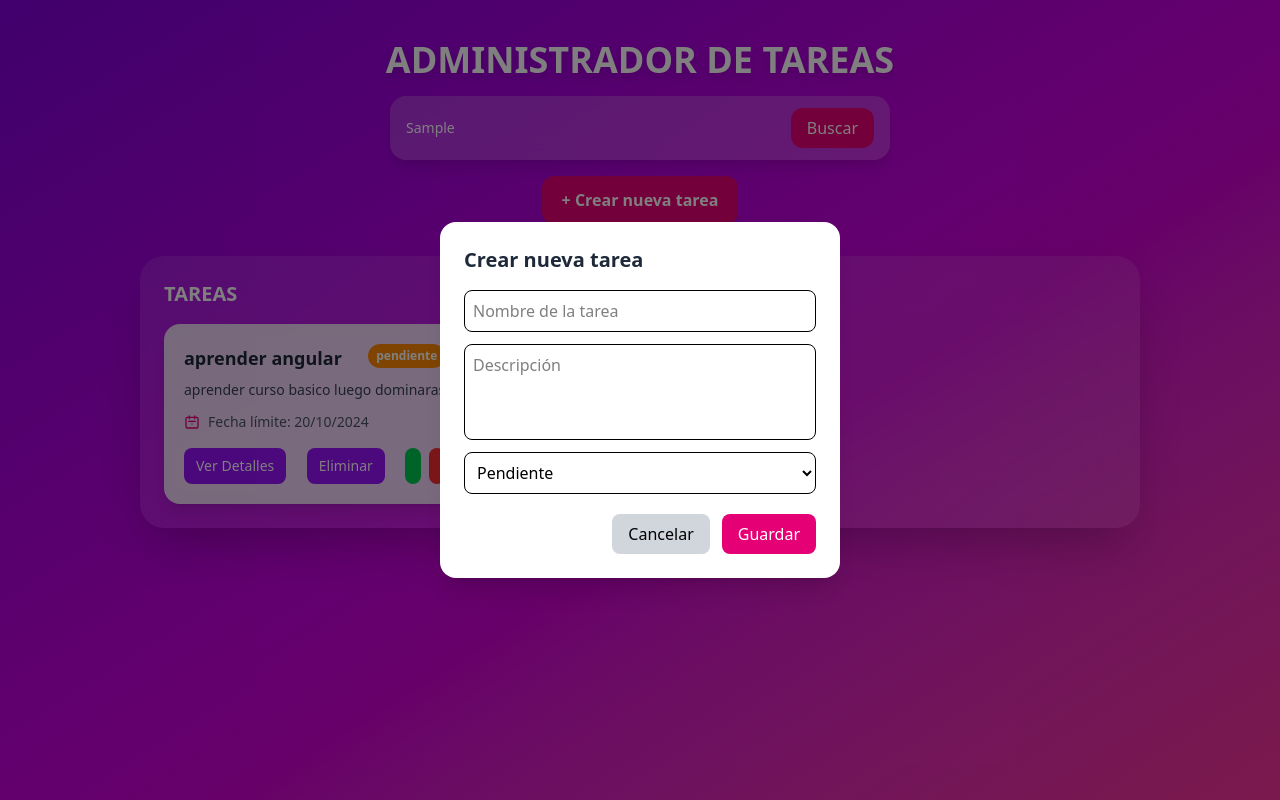
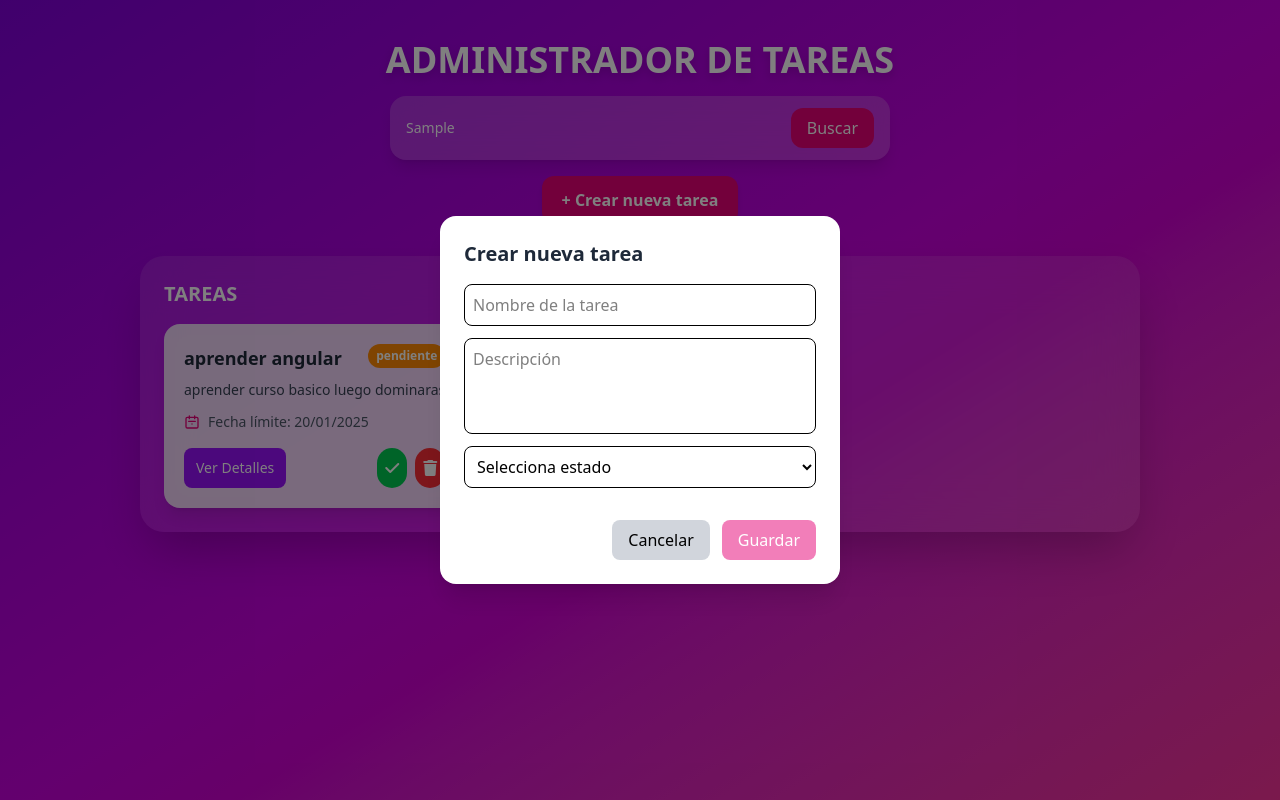
Before and after one commit to GaRIEN/CURSOS, an Angular app in the folder angular/AppTodo/: page / in a window 1280 px wide. Both pictures are taken after typing "Sample" into the empty fields and a click on the button "+ Crear nueva tarea". Built offline with nearby package versions, Linux system fonts and the light colour scheme.

Commit message:
avance de formulario reactivo

```diff
--- a/angular/AppTodo/src/app/pages/home/home.html
+++ b/angular/AppTodo/src/app/pages/home/home.html
@@ -35,20 +35,18 @@
                         <path stroke-linecap="round" stroke-linejoin="round" stroke-width="2"
                             d="M8 7V3m8 4V3m-9 8h10m-5 4h.01M5 21h14a2 2 0 002-2V7a2 2 0 00-2-2H5a2 2 0 00-2 2v12a2 2 0 002 2z" />
                     </svg>
-                    Fecha límite: 20/10/2024
+                    Fecha límite: {{ task.fechaLimite | date:'dd/MM/yyyy' }}
                 </p>
 
                 <div class="flex justify-between mt-4">
                     <button
                         class="bg-purple-600 hover:bg-purple-700 text-white text-sm px-3 py-2 rounded-lg transition">Ver
                         Detalles</button>
-                    <button (click)="deleteTask(task.id)"
-                        class="bg-purple-600 hover:bg-purple-700 text-white text-sm px-3 py-2 rounded-lg transition">
-                        Eliminar</button>
                     <div class="flex gap-2">
                         <button class="bg-green-500 hover:bg-green-600 text-white p-2 rounded-full transition"><i
                                 class="fa fa-check"></i></button>
-                        <button class="bg-red-500 hover:bg-red-600 text-white p-2 rounded-full transition"><i
+                        <button (click)="deleteTask(task.id)"
+                            class="bg-red-500 hover:bg-red-600 text-white p-2 rounded-full transition"><i
                                 class="fa fa-trash"></i></button>
                     </div>
                 </div>
@@ -64,42 +62,44 @@
 @if (showModal()) {
 <div class="fixed inset-0 bg-black/50 flex justify-center items-center z-50">
 
-    <div class="bg-white rounded-2xl w-[90%] sm:w-[400px] p-6 shadow-xl animate-fadeIn">
+    <div class="bg-white rounded-2xl w-[90%] sm:w-[400px] p-6 shadow-xl">
 
         <h2 class="text-xl font-bold text-gray-800 mb-4">Crear nueva tarea</h2>
 
-        <div class="flex flex-col gap-3">
+        <form [formGroup]="taskForm" (ngSubmit)="saveTask()" class="flex flex-col gap-3">
 
             <!-- Nombre -->
-            <input type="text" placeholder="Nombre de la tarea" class="border rounded-lg p-2 w-full" [value]="newName()"
-                (input)="newName.set($any($event.target).value)">
+            <input type="text" placeholder="Nombre de la tarea" formControlName="name"
+                class="border rounded-lg p-2 w-full"
+                [class.border-red-500]="taskForm.get('name')?.touched && taskForm.get('name')?.invalid" />
 
             <!-- Descripción -->
-            <textarea placeholder="Descripción" class="border rounded-lg p-2 w-full h-24 resize-none"
-                [value]="newDescription()" (input)="newDescription.set($any($event.target).value)"></textarea>
+            <textarea placeholder="Descripción" formControlName="description"
+                class="border rounded-lg p-2 w-full h-24 resize-none"
+                [class.border-red-500]="taskForm.get('description')?.touched && taskForm.get('description')?.invalid"></textarea>
 
             <!-- Estado -->
-            <select class="border rounded-lg p-2 w-full" [value]="newStatus()"
-                (change)="newStatus.set($any($event.target).value)">
-                <option value="Pendiente">Pendiente</option>
-                <option value="En proceso">En proceso</option>
-                <option value="Completado">Completado</option>
+            <select formControlName="status" class="border rounded-lg p-2 w-full"
+                [class.border-red-500]="taskForm.get('status')?.touched && taskForm.get('status')?.invalid">
+                <option value="" disabled>Selecciona estado</option>
+                <option value="pendiente">Pendiente</option>
+                <option value="proceso">En proceso</option>
+                <option value="completado">Completado</option>
             </select>
-        </div>
 
-        <div class="flex justify-end gap-3 mt-5">
+            <!-- BOTONES -->
+            <div class="flex justify-end gap-3 mt-5">
+                <button type="button" (click)="showModal.set(false)" class="px-4 py-2 bg-gray-300 rounded-lg">
+                    Cancelar
+                </button>
 
-            <button (click)="showModal.set(false)"
-                class="px-4 py-2 bg-gray-300 rounded-lg hover:bg-gray-400 transition">
-                Cancelar
-            </button>
+                <button type="submit" [disabled]="taskForm.invalid"
+                    class="px-4 py-2 bg-pink-600 text-white rounded-lg disabled:opacity-50">
+                    Guardar
+                </button>
+            </div>
 
-            <button (click)="saveTask()"
-                class="px-4 py-2 bg-pink-600 text-white rounded-lg hover:bg-pink-700 transition">
-                Guardar
-            </button>
-
-        </div>
+        </form>
 
     </div>
 </div>
--- a/angular/AppTodo/src/app/pages/home/home.ts
+++ b/angular/AppTodo/src/app/pages/home/home.ts
@@ -1,63 +1,67 @@
-import { Component, signal } from '@angular/core';
+import { Component, inject, signal } from '@angular/core';
 import { CommonModule } from '@angular/common';
+import { ReactiveFormsModule, FormBuilder, Validators } from '@angular/forms';
+import { Task } from './../../models/task.model';
 
 @Component({
   selector: 'app-home',
-  imports: [CommonModule],
+  standalone: true,
+  imports: [CommonModule, ReactiveFormsModule],
   templateUrl: './home.html',
-  styleUrl: './home.css'
+  styleUrls: ['./home.css']
 })
 export class Home {
+  private fb = inject(FormBuilder);
 
-  tasks = signal([
+  // LISTA
+  tasks = signal<Task[]>([
     {
-      id:"1",
-      name: "aprender angular",
-      description: "aprender curso basico luego dominaras",
-      status: "pendiente"
+      id: '1',
+      name: 'aprender angular',
+      description: 'aprender curso basico luego dominaras',
+      status: 'pendiente',
+      fechaLimite: new Date(2025, 0, 20)
     },
     {
-      id: "2",
-      name: "aprender ingles",
-      description: "Empezar desde 0",
-      status: "proceso"
-    },
+      id: '2',
+      name: 'aprender ingles',
+      description: 'Empezar desde 0',
+      status: 'proceso',
+      fechaLimite: new Date(2025, 1, 5)
+    }
+  ]);
 
-  ])
+  // MODAL
+  showModal = signal(false);
 
-  //PARA MODAL
-  showModal = signal(false);
-  // Valores reactivos (signals)
-  newName = signal('');
-  newDescription = signal('');
-  newStatus = signal('Pendiente');
+  // FORMULARIO REACTIVO
+  taskForm = this.fb.group({
+    name: ['', Validators.required],
+    description: ['', Validators.required],
+    status: ['', Validators.required]
+  });
+
 
   saveTask() {
+    if (this.taskForm.invalid) {
+      this.taskForm.markAllAsTouched(); // muestra errores
+      return;
+    }
 
     this.tasks.update(t => [
       ...t,
       {
-        id: this.generateId(),
-        name: this.newName(),
-        description: this.newDescription(),
-        status: this.newStatus()
+        id: crypto.randomUUID(),
+        ...this.taskForm.value as any,
+        fechaLimite: new Date()
       }
     ]);
-    // Reset
-    this.newName.set('');
-    this.newDescription.set('');
-    this.newStatus.set('Pendiente');
 
+    this.taskForm.reset();
     this.showModal.set(false);
-  }
-
-  generateId() {
-    return crypto.randomUUID();
   }
 
   deleteTask(id: string) {
     this.tasks.update(t => t.filter(item => item.id !== id));
   }
-
-
 }
--- a/angular/AppTodo/src/index.html
+++ b/angular/AppTodo/src/index.html
@@ -6,6 +6,10 @@
   <base href="/">
   <meta name="viewport" content="width=device-width, initial-scale=1">
   <link rel="icon" type="image/x-icon" href="favicon.ico">
+  <link rel="stylesheet" href="https://cdnjs.cloudflare.com/ajax/libs/font-awesome/6.5.1/css/all.min.css"
+    integrity="sha512-DTOQO9RWCH3ppGqcWaEA1BIZOC6xxalwEsw9c2QQeAIftl+Vegovlnee1c9QX4TctnWMn13TZye+giMm8e2LwA=="
+    crossorigin="anonymous" referrerpolicy="no-referrer" />
+
 </head>
 <body>
   <app-root></app-root>
```
Also changed, not shown: angular/AppTodo/src/app/models/task.model.ts (added, +7 -0 lines).
